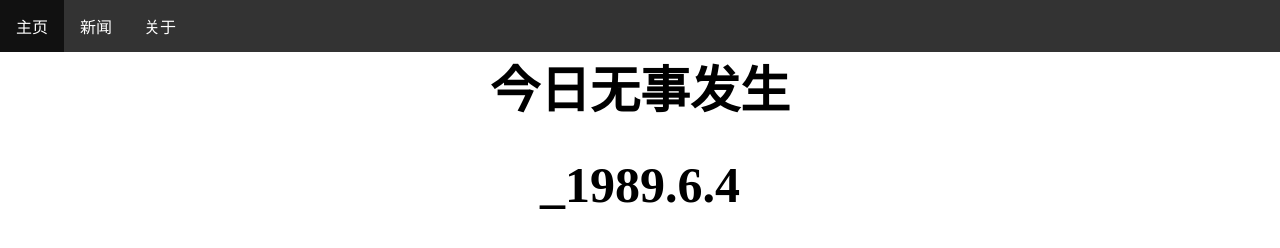
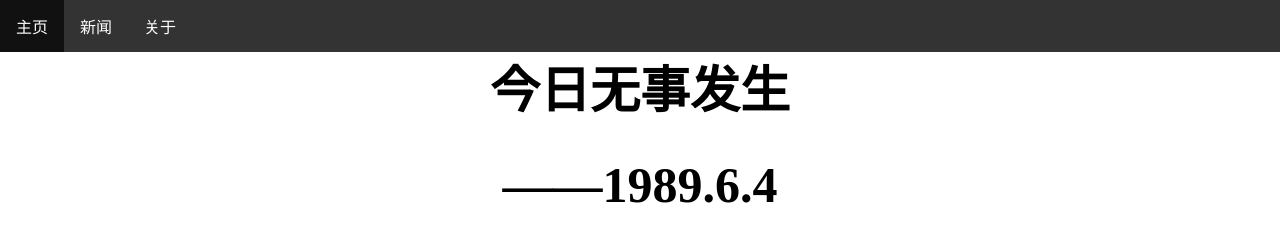
Before and after one commit to qbhs/qbhs.github.io, a plain HTML site: page news/index.html in a window 1280 px wide. Drawn offline with Linux system fonts and the light colour scheme.

Commit message:
Add files via upload

```diff
--- a/news/index.html
+++ b/news/index.html
@@ -19,7 +19,7 @@
             今日无事发生
         </h1>
         <h1 style="text-align: center; font-size: 50px;">
-            _1989.6.4
+            ——1989.6.4
         </h1>
     </div>
 
```
